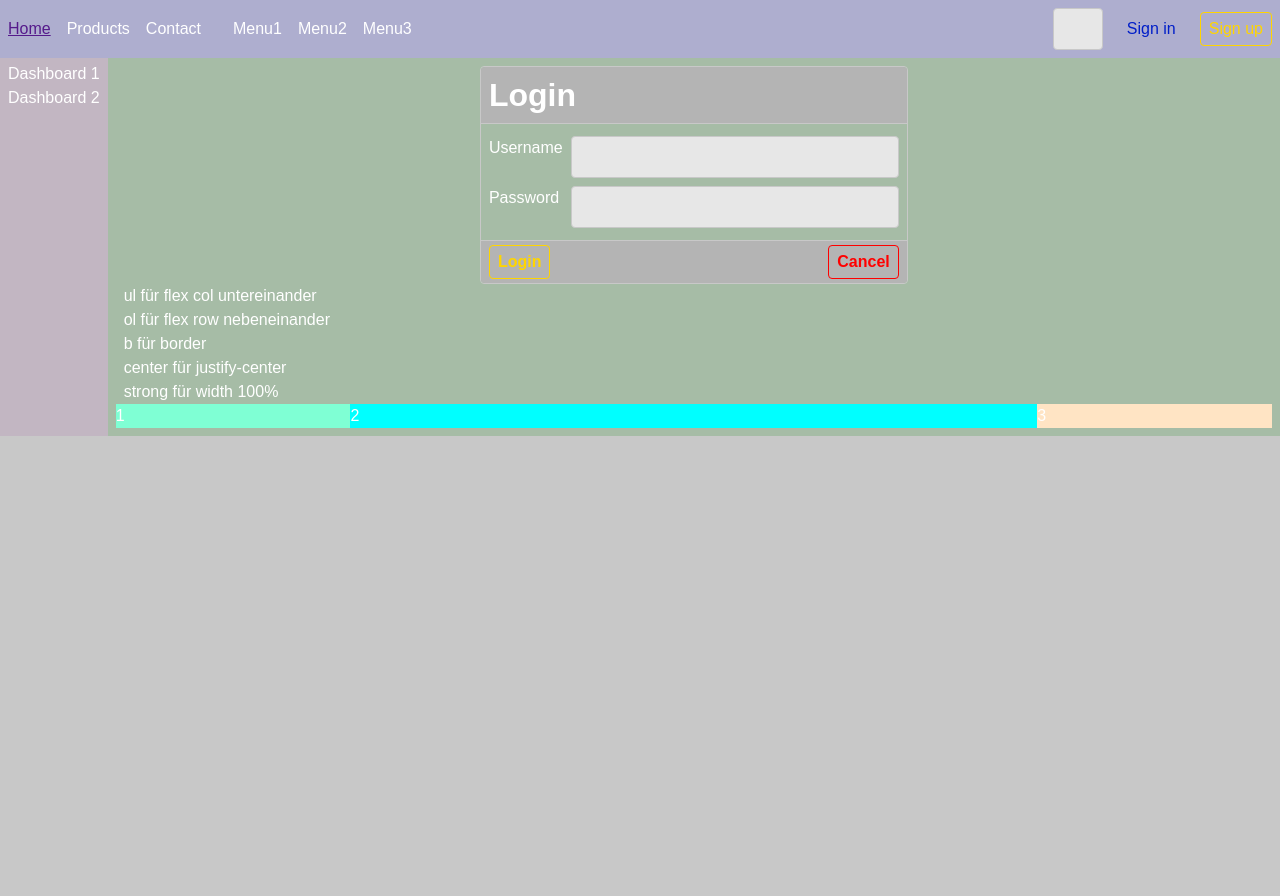
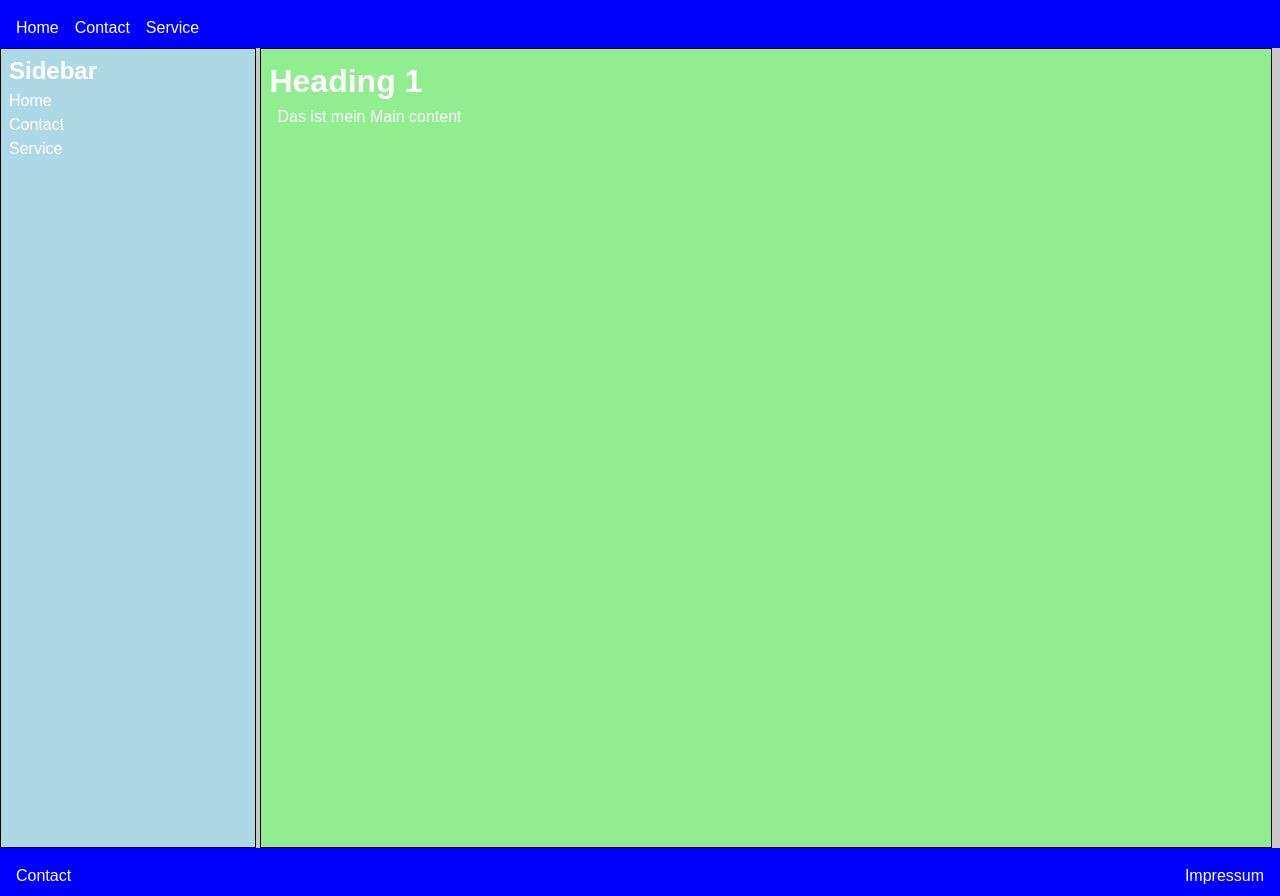
Before and after one commit to fchristian1/project-classless, a plain HTML site: page test_with_original_tags/index.html in a window 1280 px wide. Before the commit the page ends 800 px from the top, so only its background shows below. Drawn offline with Linux system fonts and the light colour scheme.

Commit message:
feat: layout dashboard

```diff
--- a/test_with_original_tags/index.html
+++ b/test_with_original_tags/index.html
@@ -1,104 +1,41 @@
 <!DOCTYPE html>
+
 <html lang="en">
+
 <head>
     <meta charset="UTF-8" />
     <meta name="viewport" content="width=device-width, initial-scale=1.0" />
     <link rel="stylesheet" href="classless.css" />
+    <link rel="stylesheet" href="layout-dashboard.css" />
     <title>Document</title>
 </head>
+
 <body>
+    <nav>
         <ul>
-            <nav style="background-color: rgba(0, 0, 255, 0.13)">
-                <ol>
-                    <span><a href="" type="">Home</a></span>
-                    <span>Products</span>
-                    <span>Contact</span>
-                </ol>
-                <ol>
-                    <span>Menu1</span>
-                    <span>Menu2</span>
-                    <span>Menu3</span>
-                </ol>
-                <ol>
-                    <span>
-                        <input type="search" />
-                    </span>
-                    <span>
-                        <button type="button">Sign in</button>
-                    </span>
-                    <span>
-                        <button type="submit">Sign up</button>
-                    </span>
-                </ol>
+            <li>Home</li>
+            <li>Contact</li>
+            <li>Service</li>
+        </ul>
     </nav>
-            <ol>
-                <aside style="background-color: rgba(128, 0, 128, 0.089)">
+    <aside>
+        <h2>Sidebar</h2>
         <ul>
-                        <span>Dashboard 1</span>
-                        <span>Dashboard 2</span>
+            <li>Home</li>
+            <li>Contact</li>
+            <li>Service</li>
         </ul>
     </aside>
-                <main style="background-color: rgba(0, 128, 0, 0.171)">
-                    <strong>
-                        <center>
+    <main>
+        <h1>Heading 1</h1>
+        <p>Das ist mein Main content</p>
+    </main>
+    <footer>
         <ul>
-                                <form action="submit">
-                                    <b>
-                                        <h1>Login</h1>
-                                    </b>
-                                    <ul>
-                                        <ol>
-                                            <label for="username"
-                                                >Username
-                                            </label>
-                                            <input type="text" id="username" />
-                                        </ol>
+            <li>Contact</li>
+            <li>Impressum</li>
+        </ul>
+    </footer>
+</body>
 
-                                        <ol>
-                                            <label for="password"
-                                                >Password
-                                            </label>
-                                            <input type="text" id="password" />
-                                        </ol>
-                                    </ul>
-                                    <b>
-                                        <ol>
-                                            <button type="Submit">Login</button
-                                            ><button type="reset">
-                                                Cancel
-                                            </button>
-                                        </ol>
-                                    </b>
-                                </form>
-                            </ul>
-                        </center>
-                        <div>
-                            <ul>
-                                <li><p>ul für flex col untereinander</p></li>
-                                <li><p>ol für flex row nebeneinander</p></li>
-                                <li><p>b für border</p></li>
-                                <li><p>center für justify-center</p></li>
-                                <li>
-                                    <p>strong für width 100%</p>
-                                </li>
-                            </ul>
-                        </div>
-                        <strong>
-                            <ol>
-                                <span style="background-color: aquamarine">
-                                    <div>1</div>
-                                </span>
-                                <div style="background-color: aqua">2</div>
-                                <span>
-                                    <div style="background-color: bisque">
-                                        3
-                                    </div>
-                                </span>
-                            </ol>
-                        </strong>
-                    </strong>
-                </main>
-            </ol>
-        </ul>
-    </body>
 </html>
--- /dev/null
+++ b/test_with_original_tags/layout-dashboard.css
@@ -0,0 +1,48 @@
+nav {
+    background-color: blue;
+    padding: 1rem;
+    height: 3rem;
+
+}
+
+nav ul {
+    display: flex;
+    flex-direction: row;
+    flex-wrap: nowrap;
+    gap: 1rem;
+    list-style: none;
+    justify-content: space-between;
+}
+
+aside,
+main {
+    display: inline-block;
+    vertical-align: top;
+    border: 1px solid black;
+    height: 100vh;
+}
+
+aside {
+    background-color: lightblue;
+    width: 20%;
+}
+
+main {
+    background-color: lightgreen;
+    width: 79%;
+}
+
+footer {
+    background-color: blue;
+    padding: 1rem;
+    height: 3rem;
+}
+
+footer ul {
+    display: flex;
+    flex-direction: row;
+    flex-wrap: nowrap;
+    gap: 1rem;
+    list-style: none;
+    justify-content: space-between;
+}
```
Lines whose indentation alone changed are shown as unchanged.
